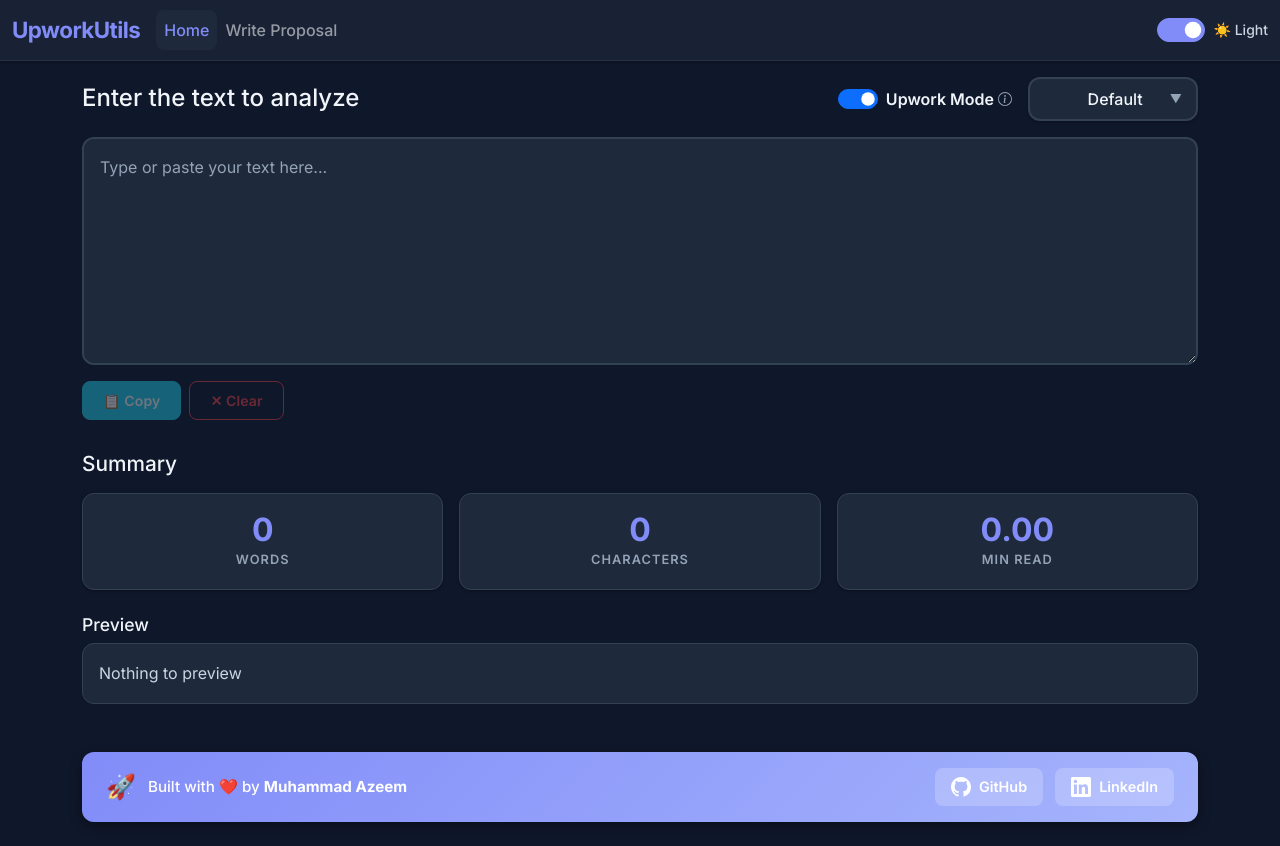
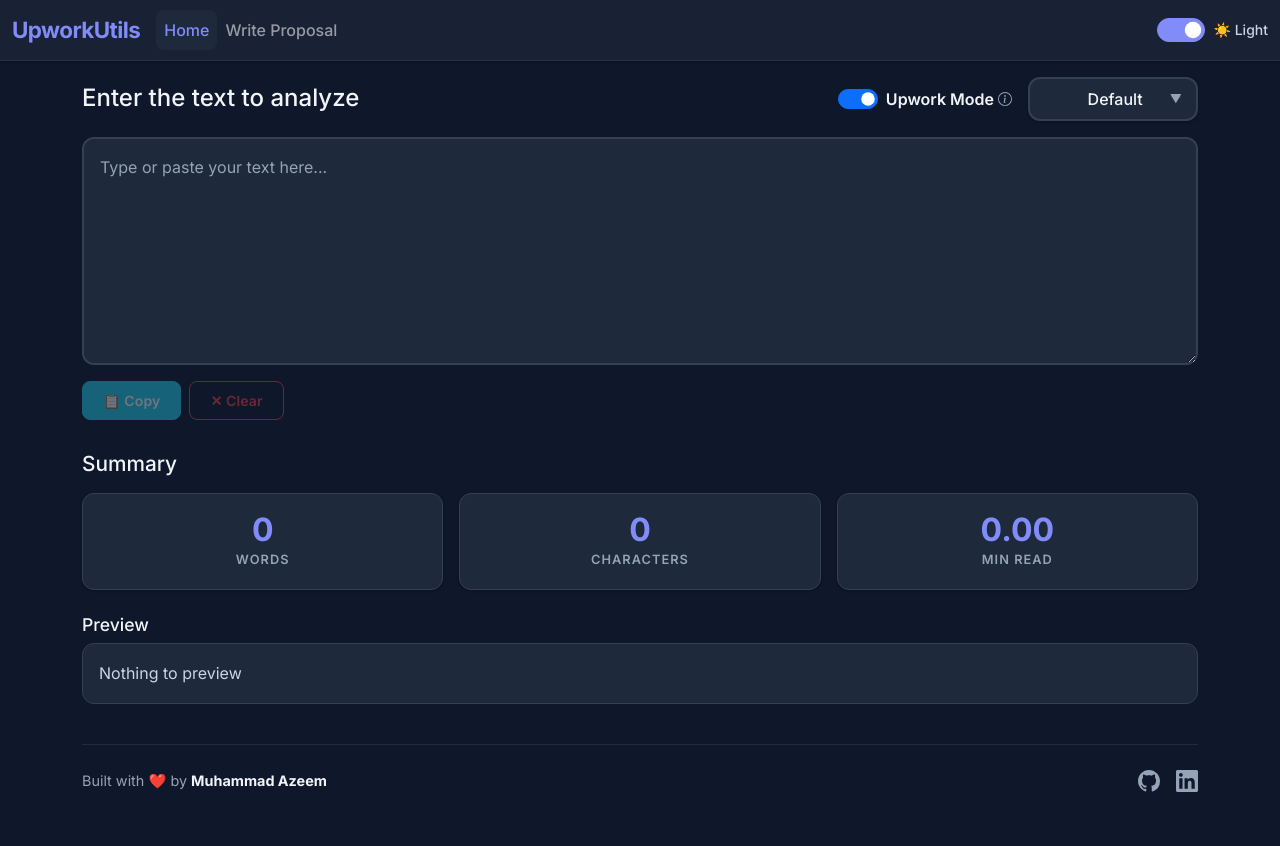
Before and after one commit to muhammadAzeem0x000/ReactApp_textUtils, a React (Create React App) app: page / in a window 1280 px wide. After the commit the page ends 816 px from the top, so only its background shows below. Built offline with nearby package versions, Linux system fonts and the light colour scheme; the HTML template or start-up script is replaced by a standard one.

Commit message:
Updated the developer credits

```diff
--- a/src/components/Footer.js
+++ b/src/components/Footer.js
@@ -2,41 +2,41 @@
 
 export default function Footer() {
   return (
-    <div className="container mt-5 mb-4">
-      <div className="about-credit-card">
-        <div className="about-credit-left">
-          <span className="about-credit-emoji">🚀</span>
-          <p className="about-credit-text">
-            Built with ❤️ by <strong>Muhammad Azeem</strong>
-          </p>
+    <footer className="container pb-4 pt-2 text-center" style={{ color: 'var(--text-muted)', fontSize: '0.9rem' }}>
+      <hr style={{ borderColor: 'var(--border-color)', opacity: 0.5, marginBottom: '1.5rem' }} />
+      <div className="d-flex flex-column flex-md-row justify-content-between align-items-center gap-3">
+        <div>
+          Built with ❤️ by <strong style={{ color: 'var(--text-primary)' }}>Muhammad Azeem</strong>
         </div>
-        <div className="about-social-links">
+        <div className="d-flex align-items-center gap-3">
           <a
             href="https://github.com/muhammadAzeem0x000/ReactApp_textUtils"
             target="_blank"
             rel="noopener noreferrer"
-            className="about-social-link"
+            style={{ color: 'var(--text-muted)', transition: 'color 0.2s ease' }}
             title="View Source Code on GitHub"
+            onMouseOver={(e) => e.currentTarget.style.color = 'var(--text-primary)'}
+            onMouseOut={(e) => e.currentTarget.style.color = 'var(--text-muted)'}
           >
-            <svg viewBox="0 0 24 24" width="20" height="20" fill="currentColor">
+            <svg viewBox="0 0 24 24" width="22" height="22" fill="currentColor">
               <path d="M12 0C5.37 0 0 5.37 0 12c0 5.31 3.435 9.795 8.205 11.385.6.105.825-.255.825-.57 0-.285-.015-1.23-.015-2.235-3.015.555-3.795-.735-4.035-1.41-.135-.345-.72-1.41-1.23-1.695-.42-.225-1.02-.78-.015-.795.945-.015 1.62.87 1.845 1.23 1.08 1.815 2.805 1.305 3.495.99.105-.78.42-1.305.765-1.605-2.67-.3-5.46-1.335-5.46-5.925 0-1.305.465-2.385 1.23-3.225-.12-.3-.54-1.53.12-3.18 0 0 1.005-.315 3.3 1.23.96-.27 1.98-.405 3-.405s2.04.135 3 .405c2.295-1.56 3.3-1.23 3.3-1.23.66 1.65.24 2.88.12 3.18.765.84 1.23 1.905 1.23 3.225 0 4.605-2.805 5.625-5.475 5.925.435.375.81 1.095.81 2.22 0 1.605-.015 2.895-.015 3.3 0 .315.225.69.825.57A12.02 12.02 0 0024 12c0-6.63-5.37-12-12-12z" />
             </svg>
-            <span>GitHub</span>
           </a>
           <a
             href="https://www.linkedin.com/in/muhammad-azeem012"
             target="_blank"
             rel="noopener noreferrer"
-            className="about-social-link"
+            style={{ color: 'var(--text-muted)', transition: 'color 0.2s ease' }}
             title="Connect on LinkedIn"
+            onMouseOver={(e) => e.currentTarget.style.color = '#0a66c2'}
+            onMouseOut={(e) => e.currentTarget.style.color = 'var(--text-muted)'}
           >
-            <svg viewBox="0 0 24 24" width="20" height="20" fill="currentColor">
+            <svg viewBox="0 0 24 24" width="22" height="22" fill="currentColor">
               <path d="M20.447 20.452h-3.554v-5.569c0-1.328-.027-3.037-1.852-3.037-1.853 0-2.136 1.445-2.136 2.939v5.667H9.351V9h3.414v1.561h.046c.477-.9 1.637-1.85 3.37-1.85 3.601 0 4.267 2.37 4.267 5.455v6.286zM5.337 7.433c-1.144 0-2.063-.926-2.063-2.065 0-1.138.92-2.063 2.063-2.063 1.14 0 2.064.925 2.064 2.063 0 1.139-.925 2.065-2.064 2.065zm1.782 13.019H3.555V9h3.564v11.452zM22.225 0H1.771C.792 0 0 .774 0 1.729v20.542C0 23.227.792 24 1.771 24h20.451C23.2 24 24 23.227 24 22.271V1.729C24 .774 23.2 0 22.222 0h.003z"/>
             </svg>
-            <span>LinkedIn</span>
           </a>
         </div>
       </div>
-    </div>
+    </footer>
   );
 }
```
